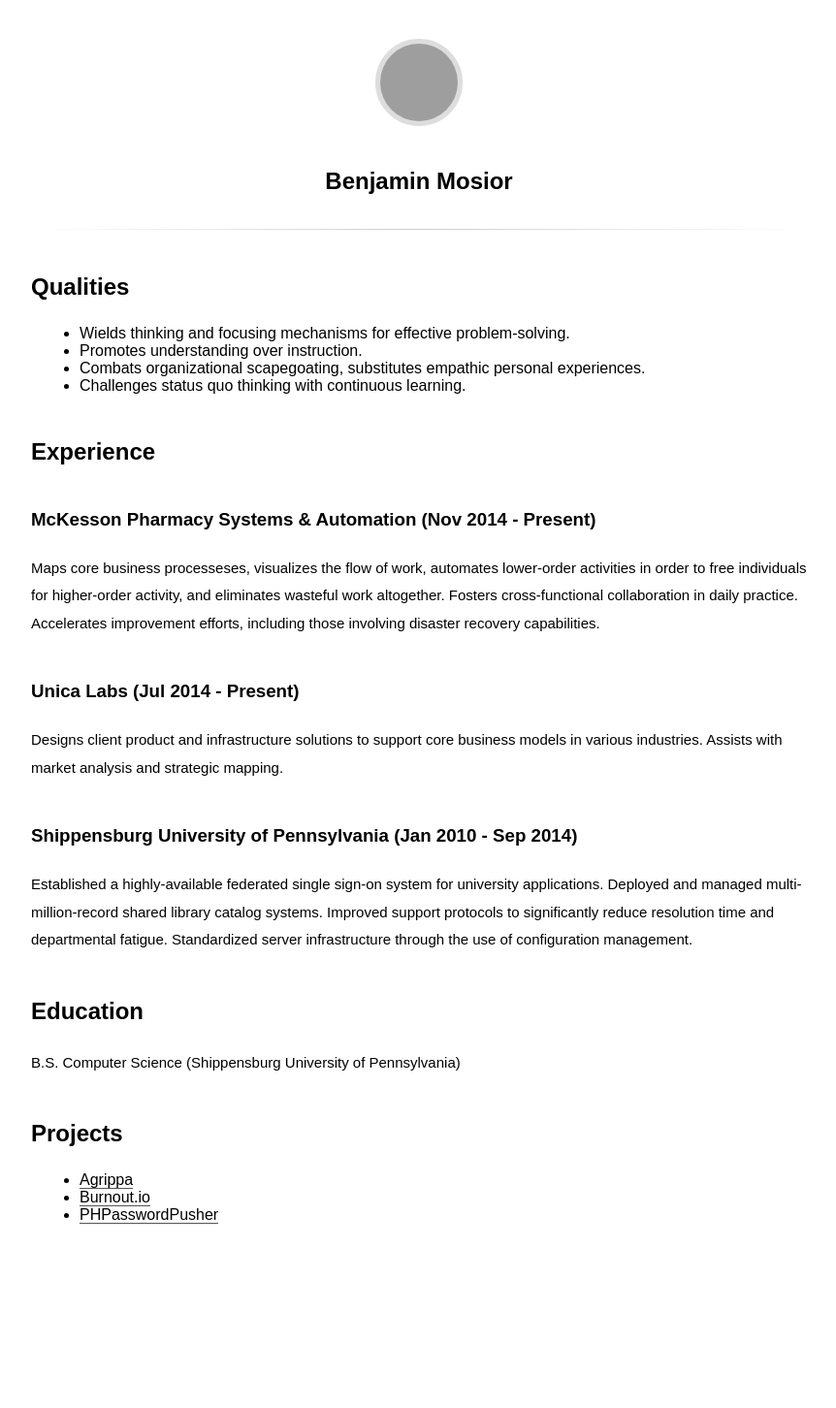
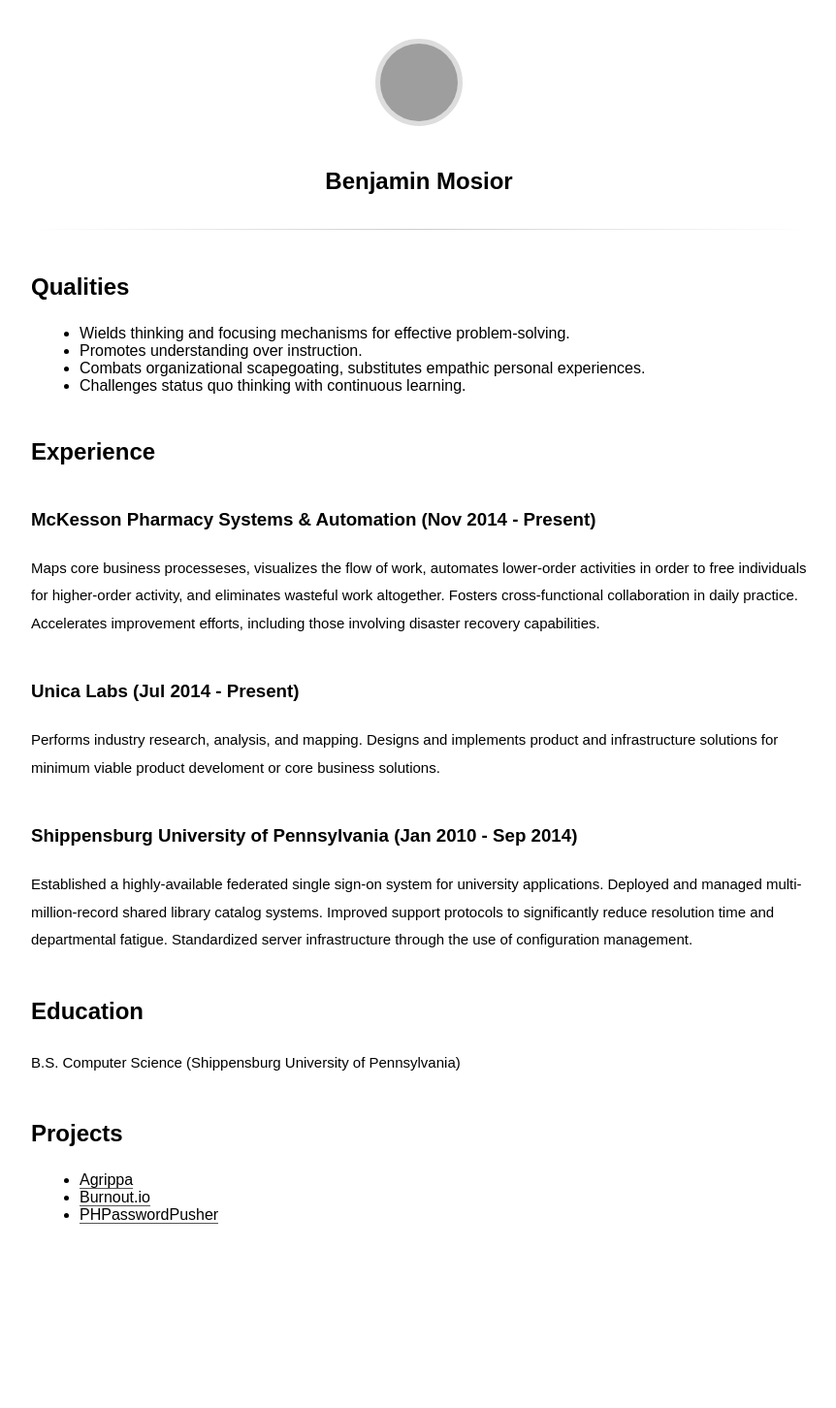
Before and after one commit to bemosior/bemosior.github.io, a Jekyll site: the page built from resume.md, in a window 1280 px wide. Shown: the whole page at 97% size, without its empty margins (208-1070 px from the left). Built offline with Jekyll 4.4.1, drawn with Linux system fonts in a browser that asks for light colours; some web fonts are replaced; grey boxes are pictures that could not be loaded.

Commit message:
Better wording of unica experience.

```diff
--- a/resume.md
+++ b/resume.md
@@ -18,7 +18,7 @@ Maps core business processeses, visualizes the flow of work, automates lower-ord
 
 ### Unica Labs (Jul 2014 - Present)
 
-Designs client product and infrastructure solutions to support core business models in various industries. Assists with market analysis and strategic mapping.
+Performs industry research, analysis, and mapping. Designs and implements product and infrastructure solutions for minimum viable product develoment or core business solutions.
 
 ### Shippensburg University of Pennsylvania (Jan 2010 - Sep 2014)
 
```
